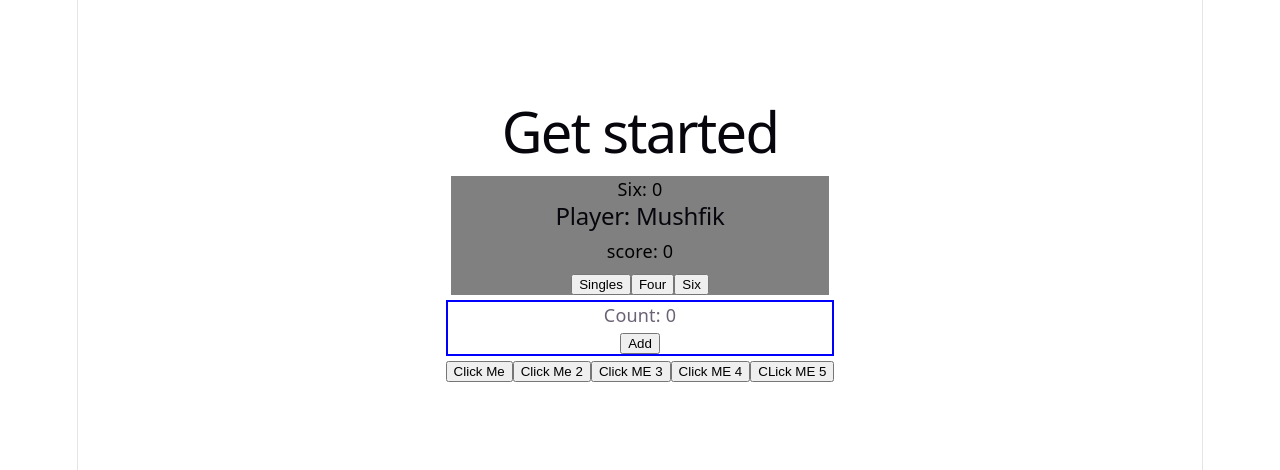
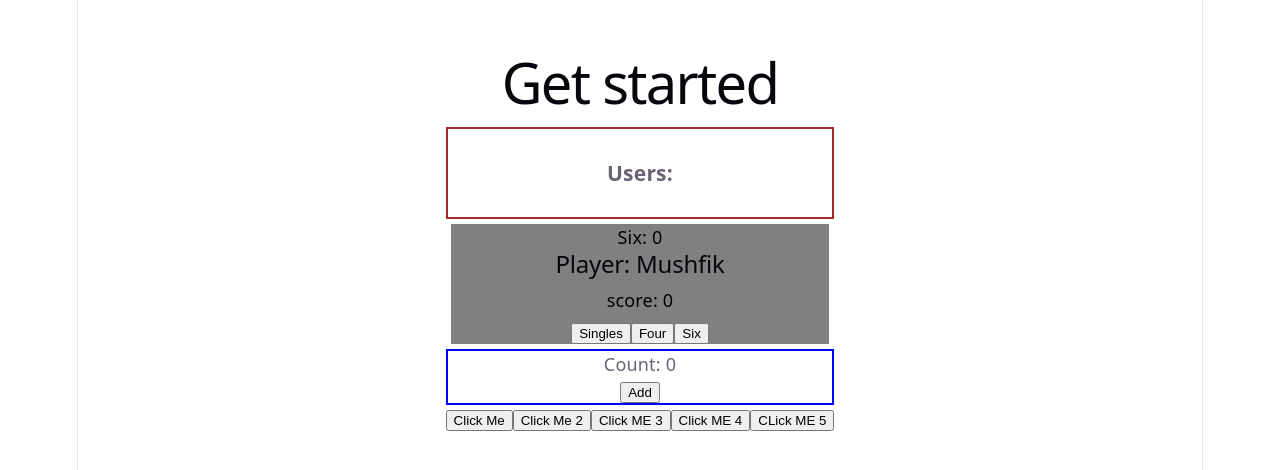
Before and after one commit to MahbubaSultanaEty/M-32-react-core-concept-p2, a React (Vite) app: page / in a window 1280 px wide. Shown: the part 166-636 px from the top of the page. Built offline with nearby package versions, Linux system fonts and the light colour scheme.

Commit message:
concept of use() hook

```diff
--- a/src/App.css
+++ b/src/App.css
@@ -182,3 +182,8 @@
     border-right-color: var(--border);
   }
 }
+
+.users {
+  border: 2px solid brown;
+  padding: 10px;
+}
--- a/src/App.jsx
+++ b/src/App.jsx
@@ -1,7 +1,8 @@
 import { useState } from 'react'
 import './App.css'
 import Counter from './counter'
- import Batsman from './Batsman'
+import Batsman from './Batsman'
+ import Users from './users'
 
 function App() {
   const [count, setCount] = useState(0)
@@ -26,6 +27,7 @@ function App() {
         <div>
           <h1>Get started</h1>
 
+          <Users></Users>
           <Batsman></Batsman>
           <Counter></Counter>
 
--- /dev/null
+++ b/src/users.jsx
@@ -0,0 +1,23 @@
+
+export default function Users() {
+    return (
+        <div className="users">
+            <h3>Users: </h3>
+         </div>
+    )
+}
+
+
+/* use Hook (React)
+ use হলো React এর একটি experimental hook
+ এটি Promise (async data) থেকে সরাসরি value বের করতে use হয়.
+
+ What it does:
+• Promise resolve হওয়া পর্যন্ত wait করে
+• resolve হলে data return করে
+• async code কে synchronous এর মতো readable করে
+
+Where it's used:
+• Server Components
+• Suspense এর সাথে
+ */
```
